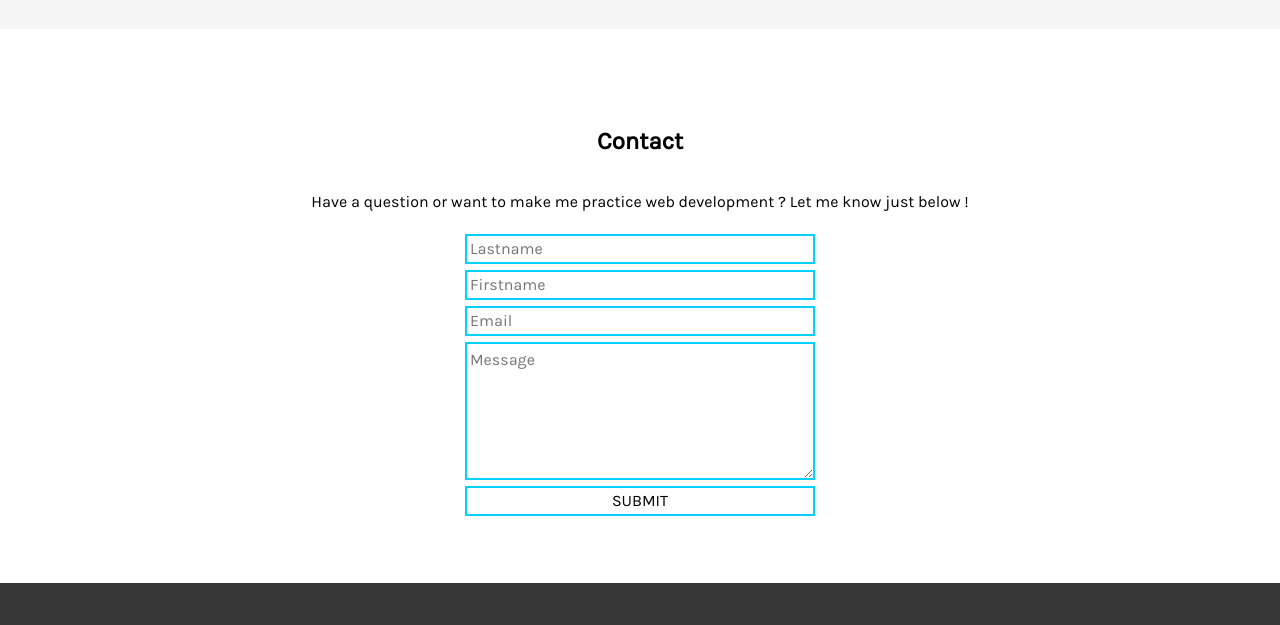
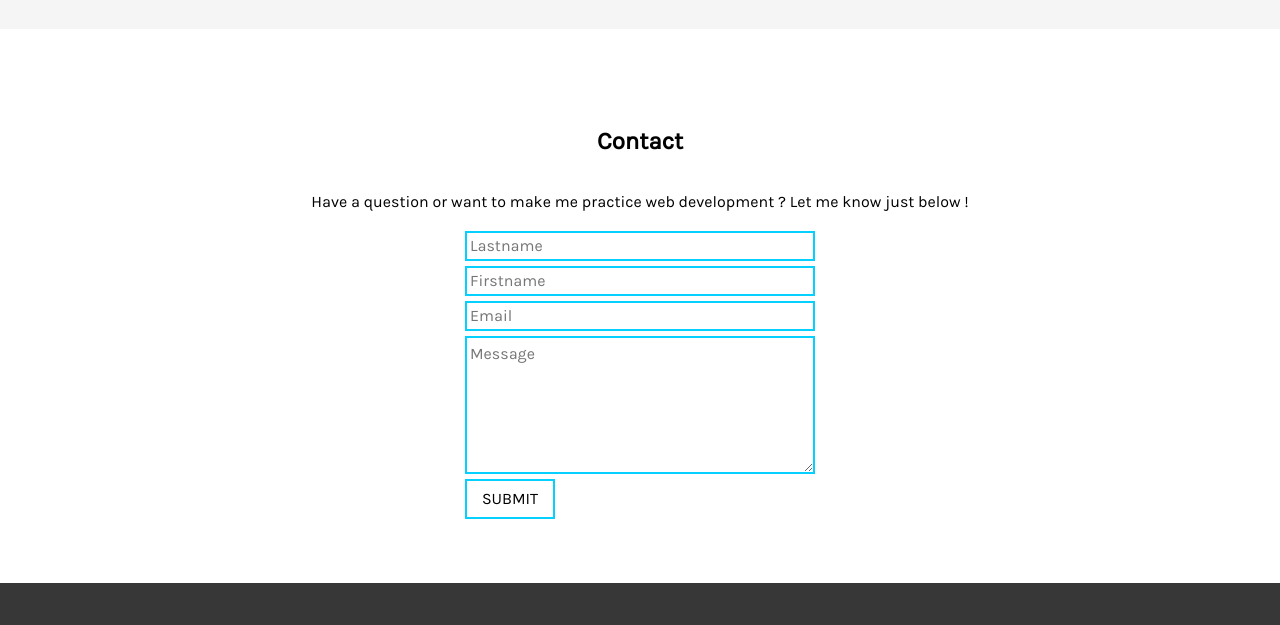
Before and after one commit to hausmanne/portfolio, a website: page index.html in a window 1280 px wide. Shown: the part 2411-3036 px from the top of the page. Drawn offline with Linux system fonts and the light colour scheme.

Commit message:
sass form done

```diff
--- a/assets/sass/layouts/_form.scss
+++ b/assets/sass/layouts/_form.scss
@@ -5,13 +5,13 @@
         display: flex;
         flex-direction: column;
     }
-    input {
+    .field {
         color: black;
         border: 2px solid $secondary-color;
         height: 30px;
         width: 350px;
         padding: 3px;
-        margin: 3px;
+        margin-bottom: 5px;
         outline: none;
     }
     textarea {
@@ -19,7 +19,7 @@
         border: 2px solid $secondary-color;
         width: 350px;
         padding: 3px;
-        margin: 3px;
+        margin-bottom: 5px;
         outline: none;
     }
 }
--- a/index.html
+++ b/index.html
@@ -99,11 +99,11 @@
         </center>
         <div class="formulaire">
           <form method="post" action="https://formspree.io/mjvowrdq">
-            <input type="text" name="lastname" id="lastname" required="required" placeholder="Lastname"/>
-            <input type="text" name="firstname" id="firstname" required="required" placeholder="Firstname"/>
-            <input type="email" name="email" id="email" required="required" placeholder="Email"/>
+            <input type="text" class="field" name="lastname" id="lastname" required="required" placeholder="Lastname"/>
+            <input type="text" class="field" name="firstname" id="firstname" required="required" placeholder="Firstname"/>
+            <input type="email" class="field" name="email" id="email" required="required" placeholder="Email"/>
             <textarea type="text" name="message" rows="5" cols="35" placeholder="Message" required="required"></textarea>
-            <input id="submit" type="submit" class="button button--size button__link" value="SUBMIT"/>
+            <input id="submit" type="submit" class="button button--size" value="SUBMIT"/>
           </form>
         </div>
       </div>
```
Also changed, not shown: assets/css/application.css, 1 other file.
